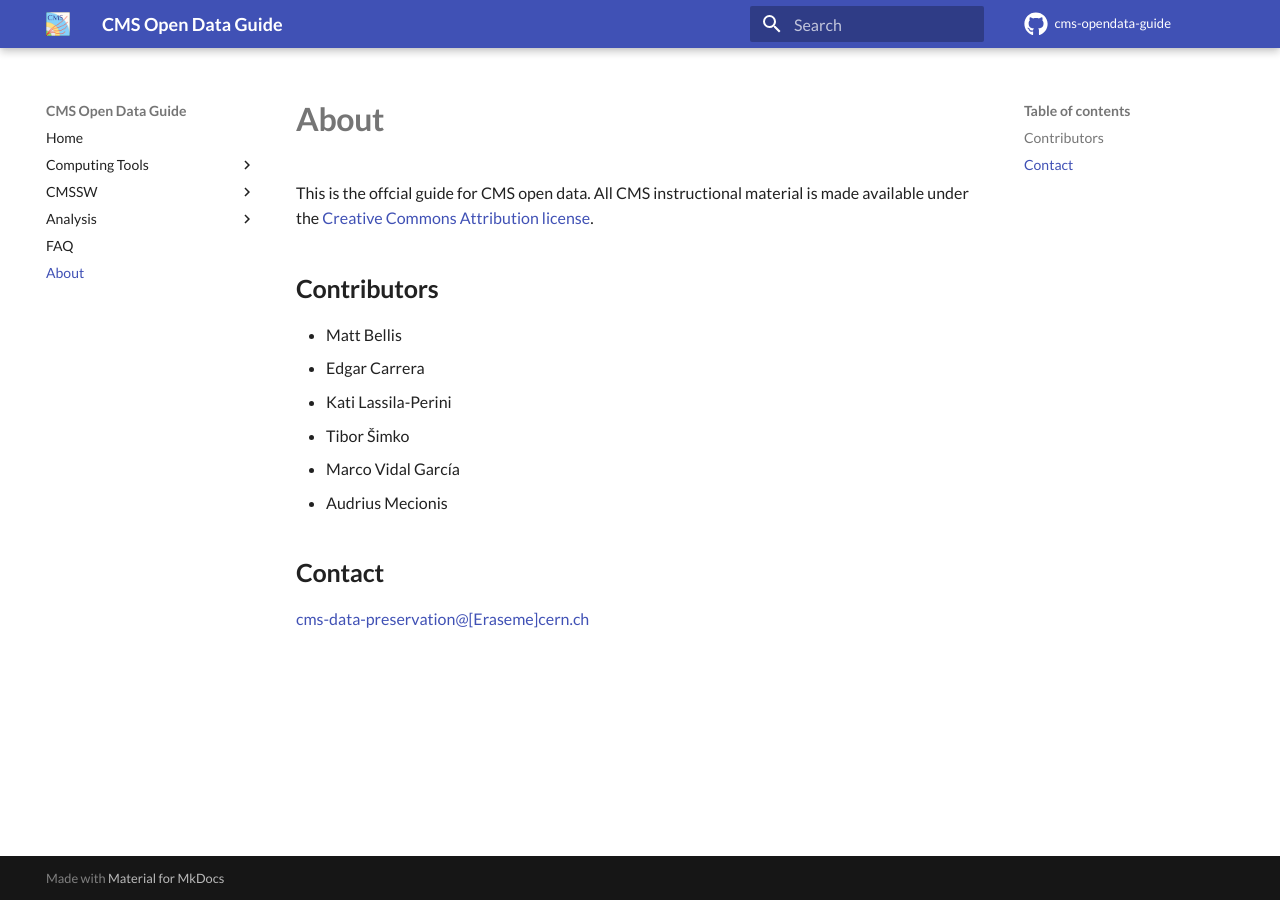
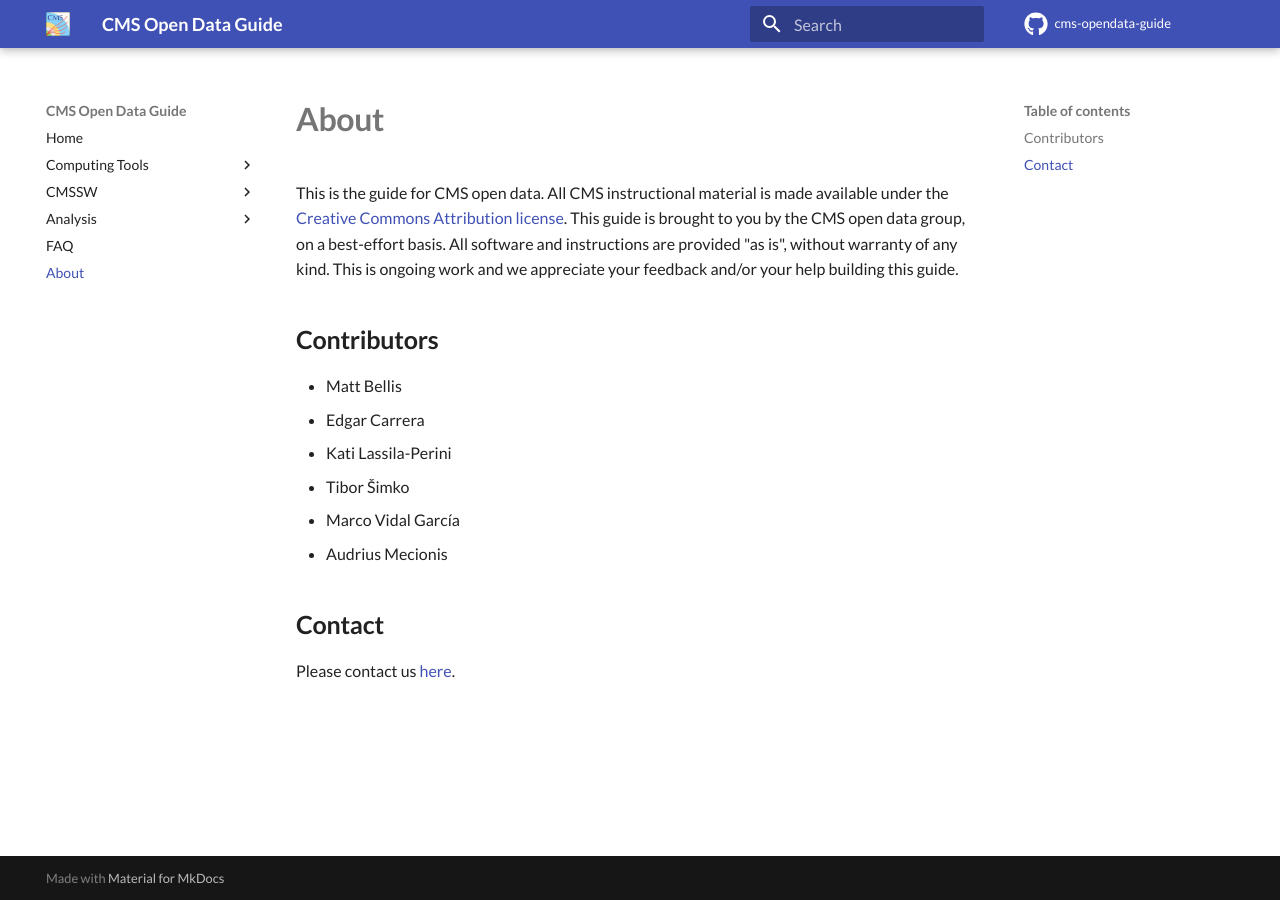
Before and after one commit to cernopendata/cms-opendata-guide, an MkDocs documentation site: the page built from docs/about.md, in a window 1280 px wide. Built offline with MkDocs 1.6.1 and Material for MkDocs 9.7.7, drawn with Linux system fonts in a browser that asks for light colours; comment, search, counter and statistics services are not loaded.

Commit message:
update about.md

```diff
--- a/docs/about.md
+++ b/docs/about.md
@@ -1,6 +1,8 @@
 # About
 
-This is the offcial guide for CMS open data.  All CMS instructional material is made available under the [Creative Commons Attribution license](https://creativecommons.org/licenses/by/4.0/).
+This is the guide for CMS open data.  All CMS instructional material is made available under the [Creative Commons Attribution license](https://creativecommons.org/licenses/by/4.0/).
+This guide is brought to you by the CMS open data group, on a best-effort basis. All software and instructions are provided "as is", without warranty of any kind. This is ongoing work and we appreciate your feedback and/or your help building this guide.
+
 
 ## Contributors
 
@@ -13,4 +15,6 @@ This is the offcial guide for CMS open data.  All CMS instructional material is
 
 ## Contact
 
-[cms-data-preservation@[Eraseme]cern.ch](cms-data-preservation@[Eraseme]cern.ch)
+Please contact us [here][email].
+
+[email]: mailto:cms-dpoa-coordinators@cern.ch
```
